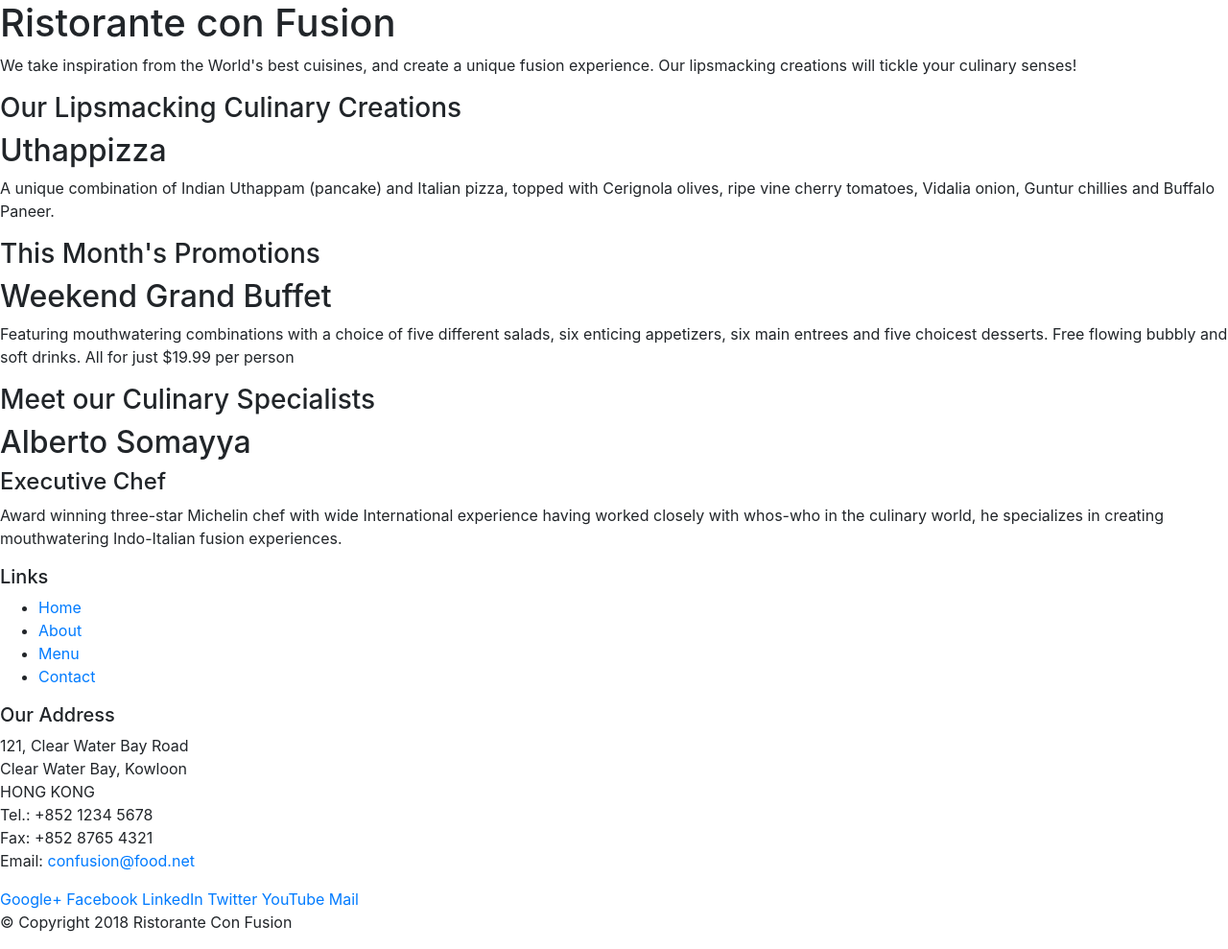
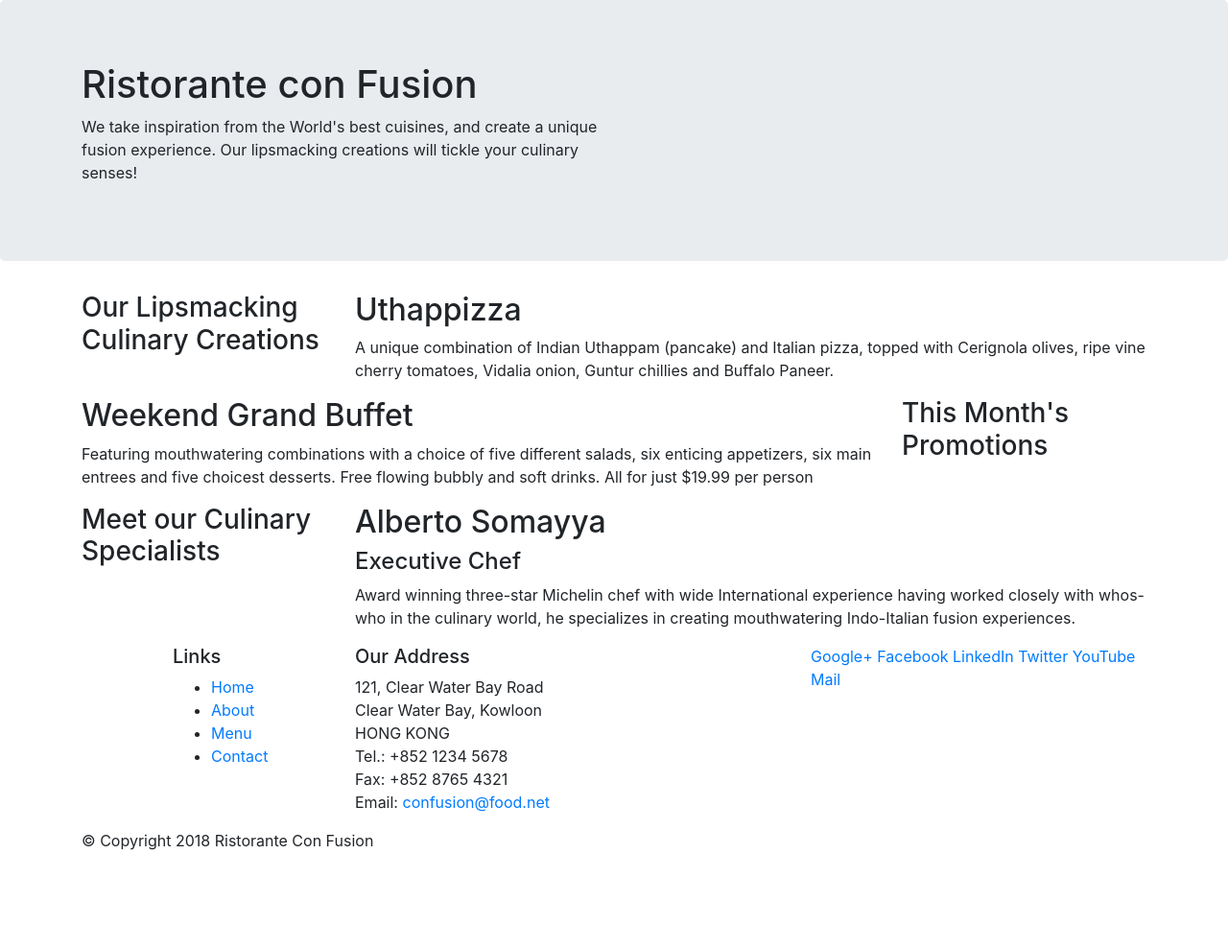
Before and after one commit to NTUT-Vincent/Bootstrap-Profile, a website: page index.html in a window 1280 px wide. Shown: the whole page at 96% size. After the commit the page ends 904 px from the top, so only its background shows below. Drawn offline with nearby package versions, Linux system fonts and the light colour scheme.

Commit message:
add bootstrap css

```diff
--- a/index.html
+++ b/index.html
@@ -14,46 +14,46 @@
 
 <body>
 
-    <header>
-        <div>
-            <div>
-                <div>
+    <header class="jumbotron">
+        <div class="container">
+            <div class="row">
+                <div class="col-12 col-sm-6">
                     <h1>Ristorante con Fusion</h1>
                     <p>We take inspiration from the World's best cuisines, and create a unique fusion experience. Our lipsmacking creations will tickle your culinary senses!</p>
                 </div>
-                <div>
+                <div class="col-12 col-sm-6">
                 </div>
             </div>
         </div>
     </header>
 
-    <div>
-        <div>
-            <div>
+    <div class="container">
+        <div class="row">
+            <div class="col-12 col-sm-4 col-md-3">
                 <h3>Our Lipsmacking Culinary Creations</h3>
             </div>
-            <div>
+            <div class="col col-sm col-md">
                 <h2>Uthappizza</h2>
                 <p>A unique combination of Indian Uthappam (pancake) and Italian pizza, topped with Cerignola olives, ripe vine cherry tomatoes, Vidalia onion, Guntur chillies and Buffalo Paneer.</p>
             </div>
         </div>
 
 
-        <div>
-            <div>
+        <div class="row">
+            <div class="col-12 col-sm-4 col-md-3 order-sm-last">
                 <h3>This Month's Promotions</h3>
             </div>
-            <div>
+            <div class="col col-sm col-md order-sm-first">
                 <h2>Weekend Grand Buffet</h2>
                 <p>Featuring mouthwatering combinations with a choice of five different salads, six enticing appetizers, six main entrees and five choicest desserts. Free flowing bubbly and soft drinks. All for just $19.99 per person </p>
             </div>
         </div>
 
-        <div>
-            <div>
+        <div class="row">
+            <div class="col-12 col-sm-4 col-md-3">
                 <h3>Meet our Culinary Specialists</h3>
             </div>
-            <div>
+            <div class="col col-sm col-md">
                 <h2>Alberto Somayya</h2>
                 <h4>Executive Chef</h4>
                 <p>Award winning three-star Michelin chef with wide International experience having worked closely with whos-who in the culinary world, he specializes in creating mouthwatering Indo-Italian fusion experiences. </p>
@@ -62,9 +62,9 @@
     </div>
 
     <footer>
-        <div>
-            <div>
-                <div>
+        <div class="container">
+            <div class="row">
+                <div class="col-4 col-sm-2 offset-1">
                     <h5>Links</h5>
                     <ul>
                         <li><a href="#">Home</a></li>
@@ -73,7 +73,7 @@
                         <li><a href="#">Contact</a></li>
                     </ul>
                 </div>
-                <div>
+                <div class="col-7 col-sm-5">
                     <h5>Our Address</h5>
                     <address>
 		              121, Clear Water Bay Road<br>
@@ -84,7 +84,7 @@
 		              Email: <a href="mailto:confusion@food.net">confusion@food.net</a>
 		           </address>
                 </div>
-                <div>
+                <div class="col-12 col-sm-4">
                     <div>
                         <a href="http://google.com/+">Google+</a>
                         <a href="http://www.facebook.com/profile.php?id=">Facebook</a>
@@ -95,8 +95,8 @@
                     </div>
                 </div>
            </div>
-           <div>
-                <div>
+           <div class="row">
+                <div class="col-auto">
                     <p>© Copyright 2018 Ristorante Con Fusion</p>
                 </div>
            </div>
```
